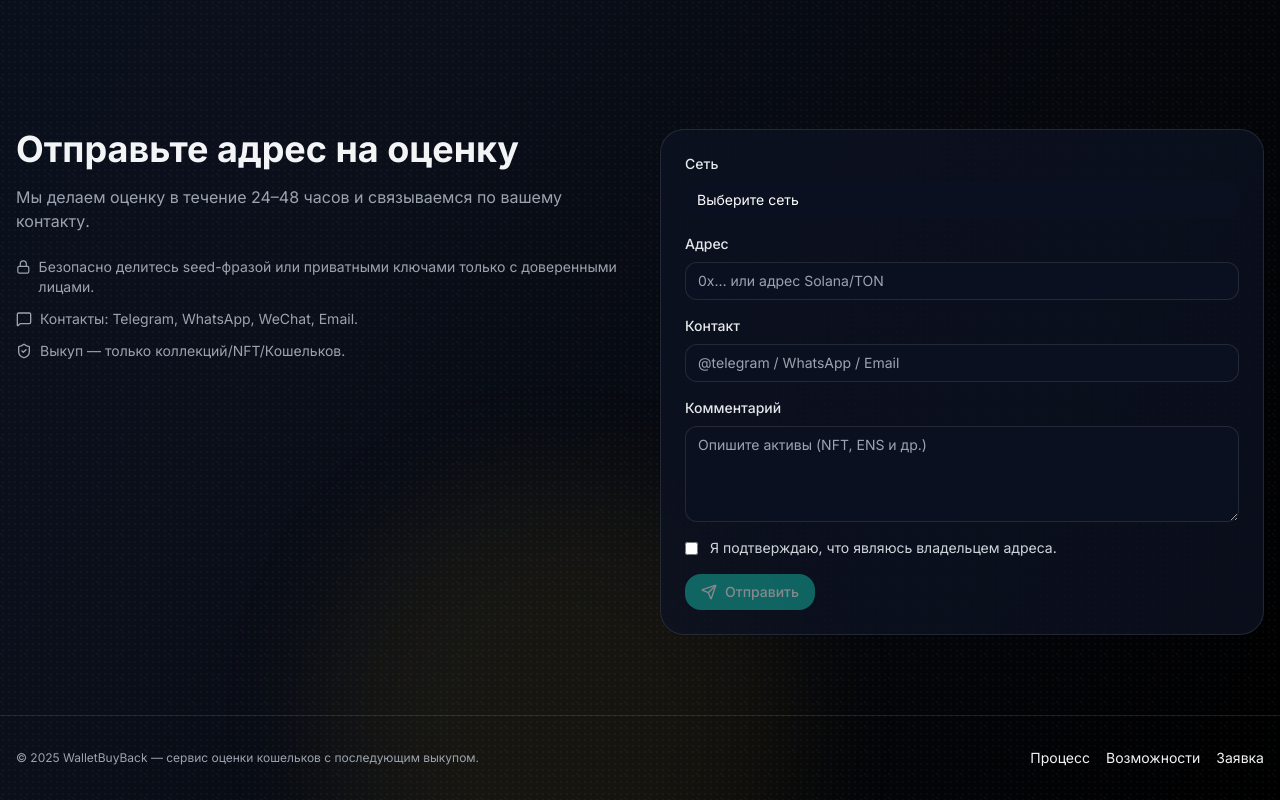
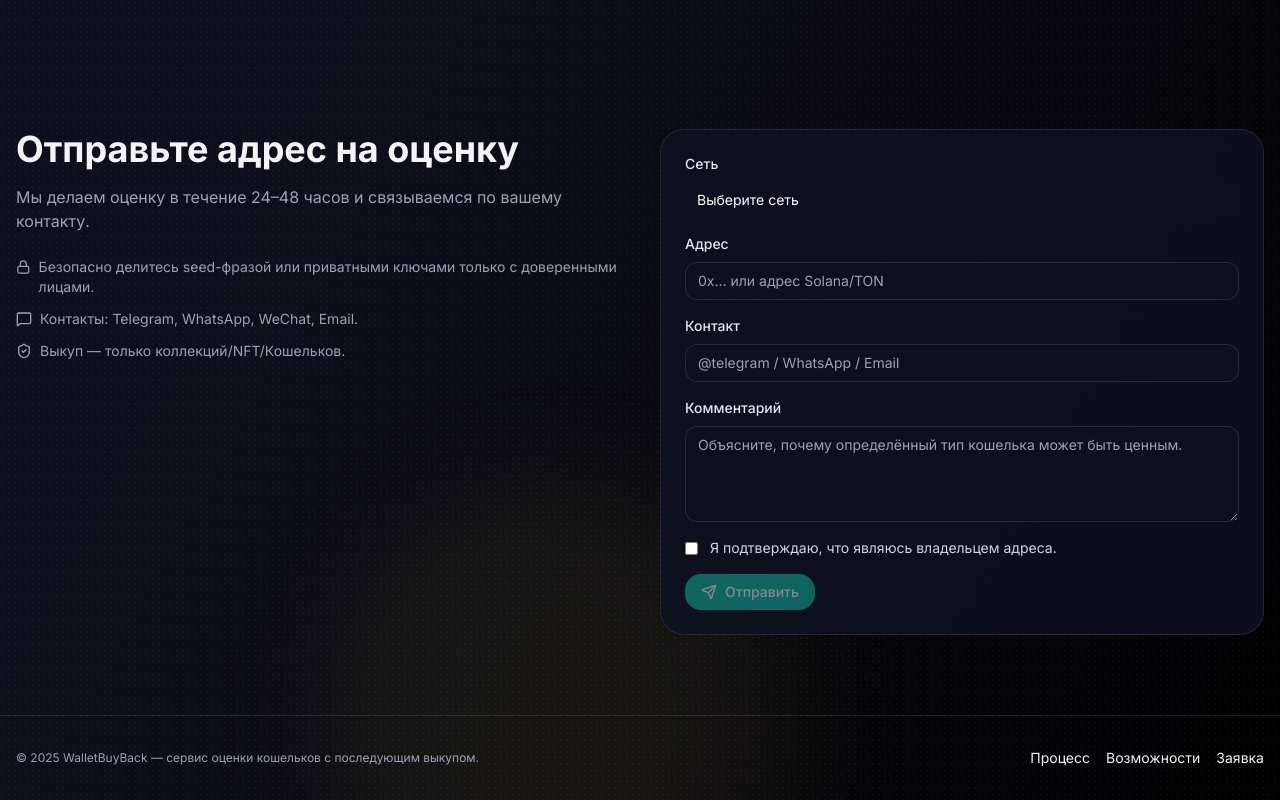
Before and after one commit to Gatsby01k/walletbuyback-landing, a React (Vite) app: page / in a window 1280 px wide. Shown: the part 1483-2283 px from the top of the page. Built offline with nearby package versions, Linux system fonts and the light colour scheme.

Commit message:
Update App.tsx

```diff
--- a/src/App.tsx
+++ b/src/App.tsx
@@ -519,7 +519,7 @@ export default function App() {
               </div>
               <div className="grid gap-2">
                 <Label className={labelColor}>Комментарий</Label>
-                <Textarea placeholder="Опишите активы (NFT, ENS и др.)" value={note} onChange={(e) => setNote(e.target.value)} className={`${inputChrome} min-h-[96px]`} />
+                <Textarea placeholder="Объясните, почему определённый тип кошелька может быть ценным." value={note} onChange={(e) => setNote(e.target.value)} className={`${inputChrome} min-h-[96px]`} />
               </div>
               <label className={`flex items-start gap-3 text-sm ${isDark ? 'text-gray-300' : 'text-gray-800'}`}>
                 <input type="checkbox" checked={agree} onChange={(e) => setAgree(e.target.checked)} className={`${isDark ? 'accent-teal-400' : 'accent-teal-600'} mt-1`} />
```
